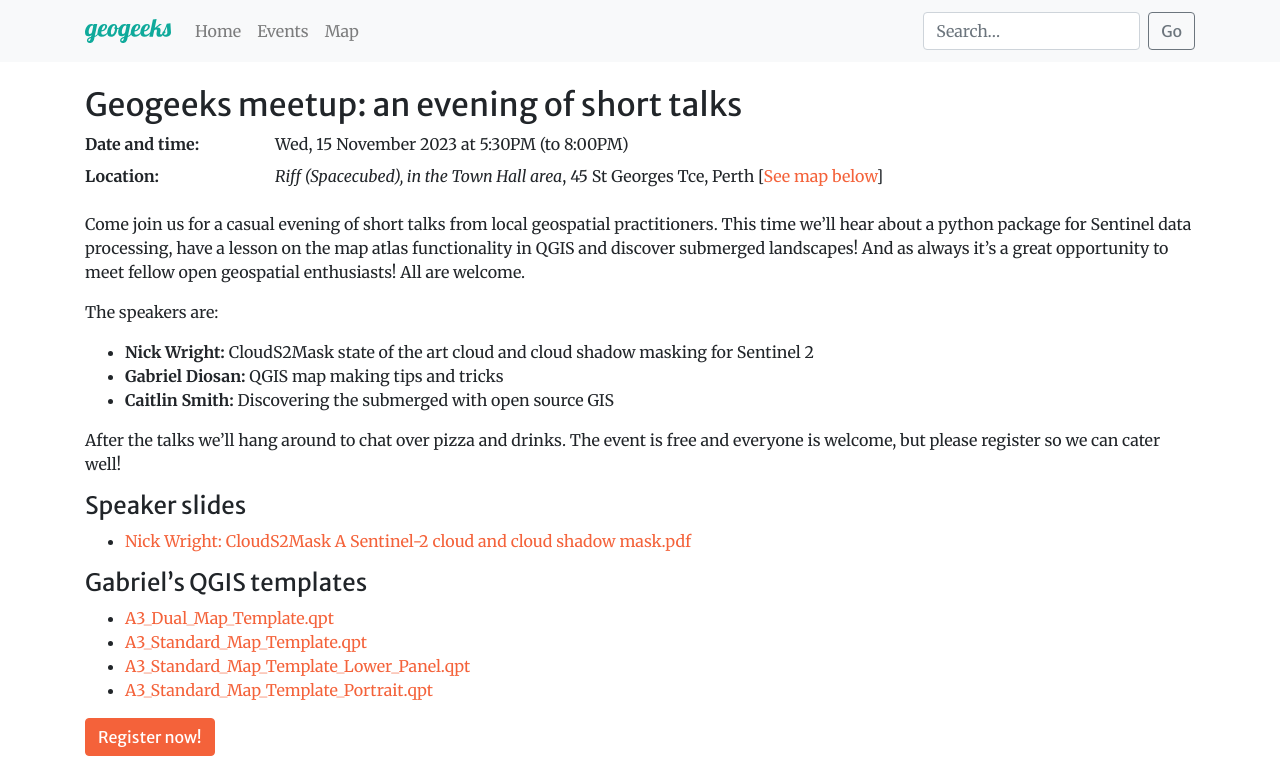
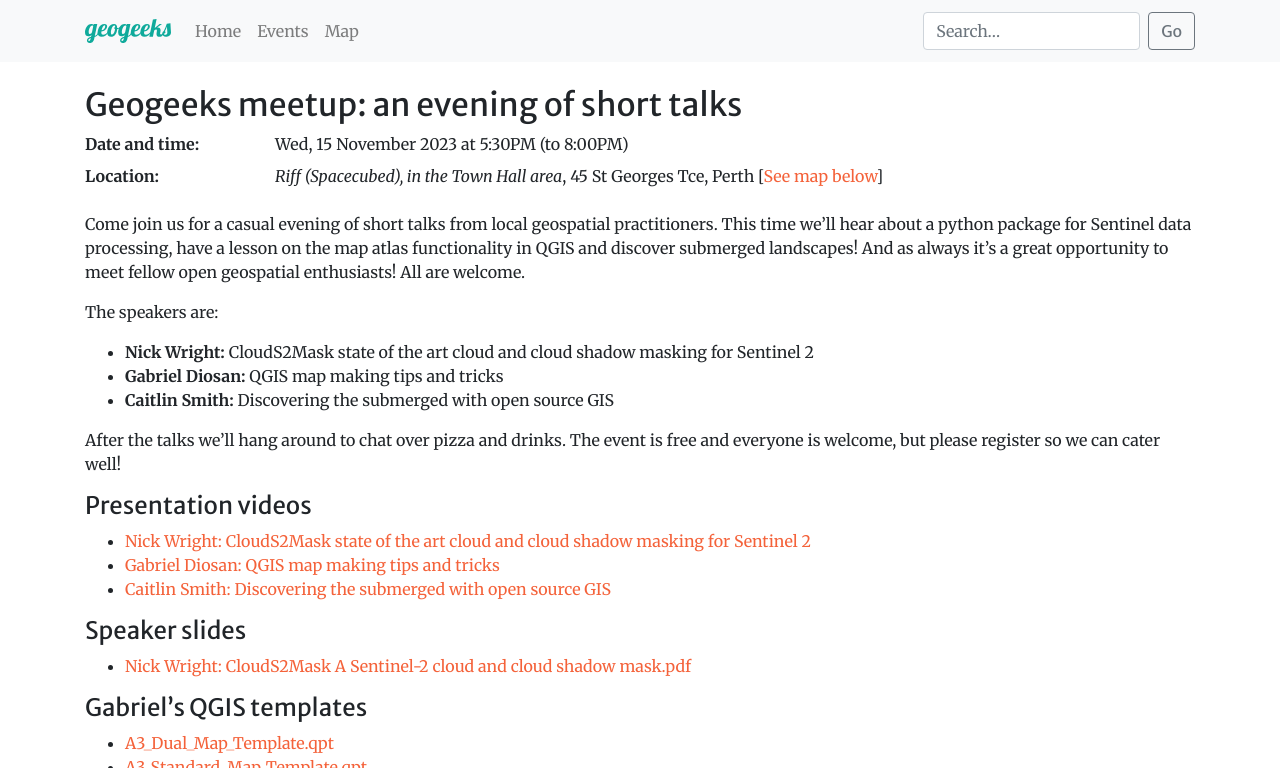
Before and after one commit to geogeeks-au/geogeeks-au.github.io, a Jekyll site: the page built from 2023/1115_sentinel_qgisatlas.md, in a window 1280 px wide, cut to the strip 0-768 px from the top of the page. Built offline with Jekyll 4.4.1, drawn with Linux system fonts in a browser that asks for light colours; comment, search, counter and statistics services are not loaded.

Commit message:
added video links

```diff
--- a/2023/1115_sentinel_qgisatlas.md
+++ b/2023/1115_sentinel_qgisatlas.md
@@ -24,6 +24,11 @@
 
 After the talks we'll hang around to chat over pizza and drinks. The event is free and everyone is welcome, but please register so we can cater well!
 
+#### Presentation videos
+* [Nick Wright: CloudS2Mask state of the art cloud and cloud shadow masking for Sentinel 2](https://www.youtube.com/watch?v=-0wS76Jfyzc&ab_channel=geogeeksperth)
+* [Gabriel Diosan: QGIS map making tips and tricks](https://www.youtube.com/watch?v=Q95dPERREtk&ab_channel=geogeeksperth)
+* [Caitlin Smith: Discovering the submerged with open source GIS](https://www.youtube.com/watch?v=t45ElXi9NSw&ab_channel=geogeeksperth)
+
 #### Speaker slides
 
 * [Nick Wright: CloudS2Mask A Sentinel-2 cloud and cloud shadow mask.pdf](1115_sentinel_qgisatlas/CloudS2Mask_A_Sentinel-2_cloud_and_cloud_shadow_mask.pdf)
```
